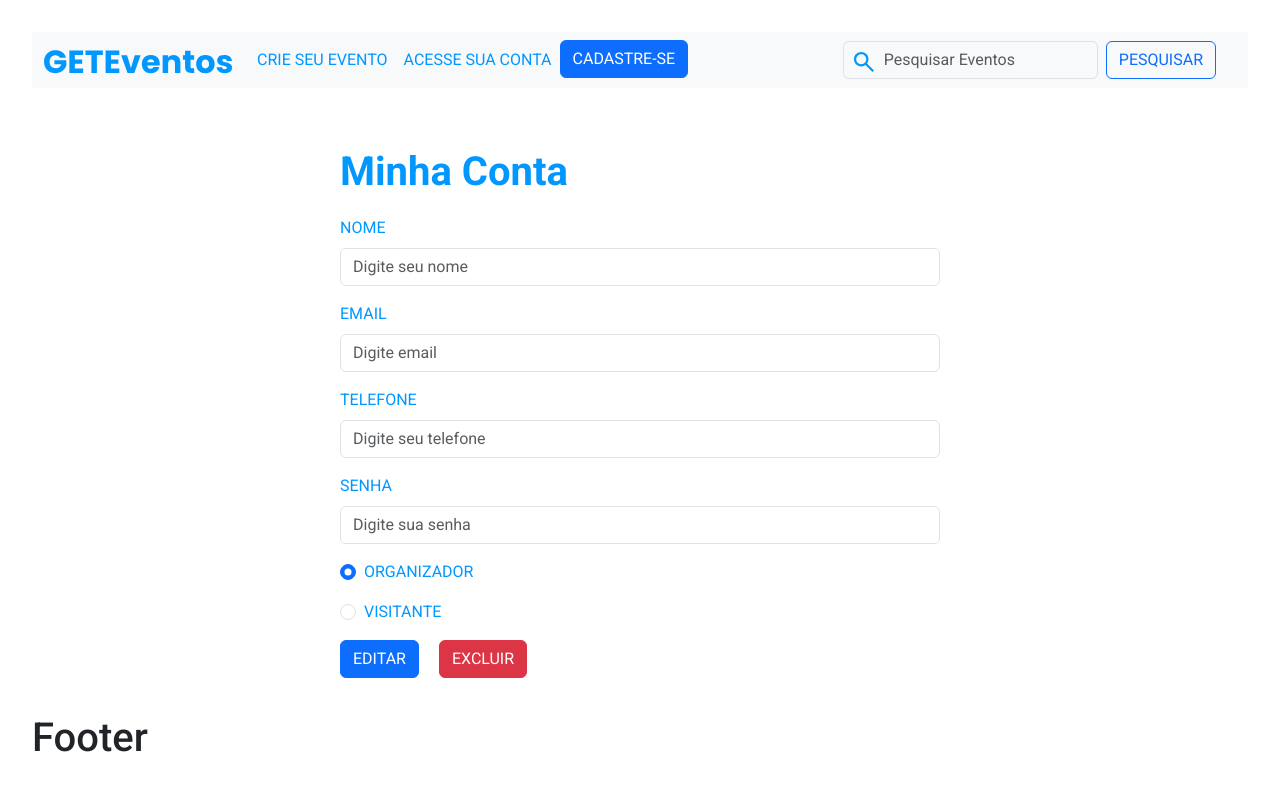
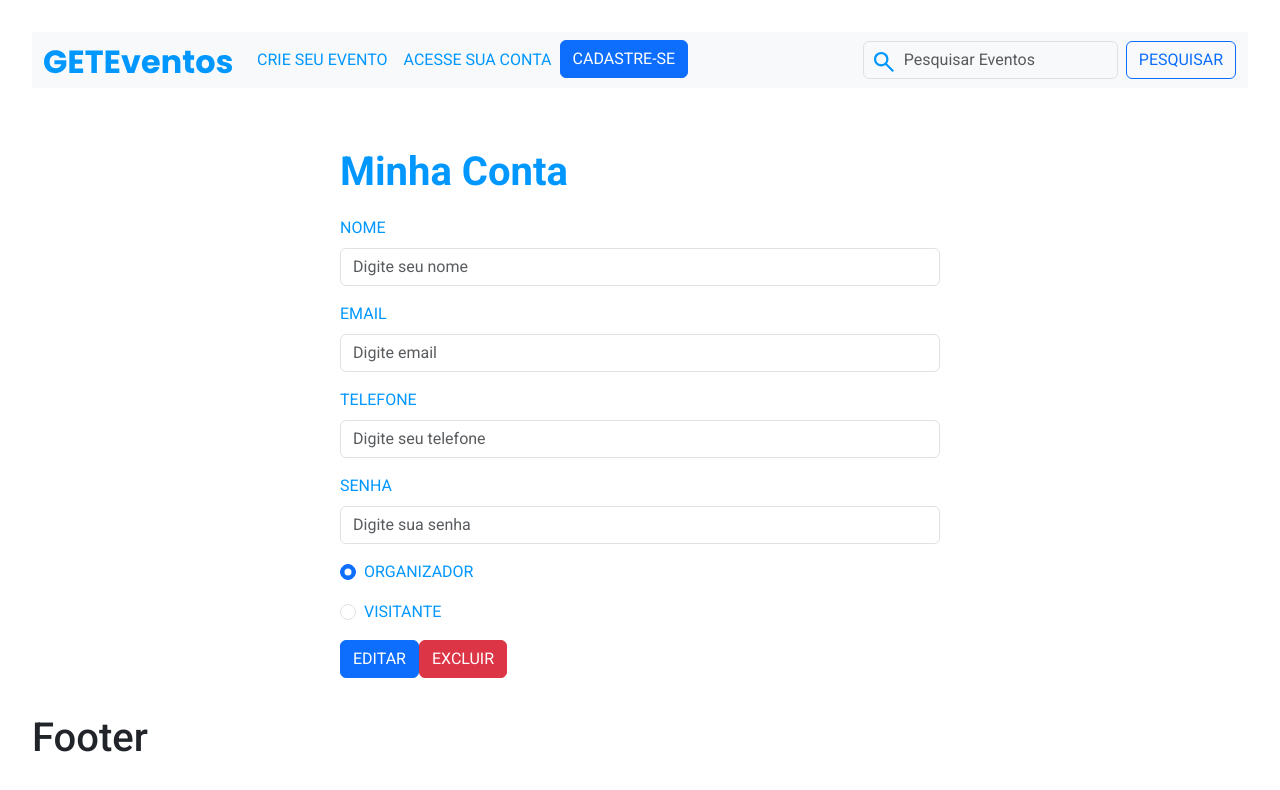
Before and after one commit to Avanti-Bootcamp-GET-Geeks/GetEvents, a React (Vite) app: page /settings in a window 1280 px wide. Shown: the top 790 px of the page. Built offline with nearby package versions, Linux system fonts and the light colour scheme.

Commit message:
fix: ajustes de css

```diff
--- a/src/pages/private/settings/Settings.css
+++ /dev/null
@@ -1,3 +0,0 @@
-form button{
-    margin-right: 20px;
-}
```
Also changed, not shown: src/Global.css (+8 -4 lines), src/pages/private/settings/Settings.jsx (+3 -5 lines), src/pages/private/home/Home.css (deleted).
